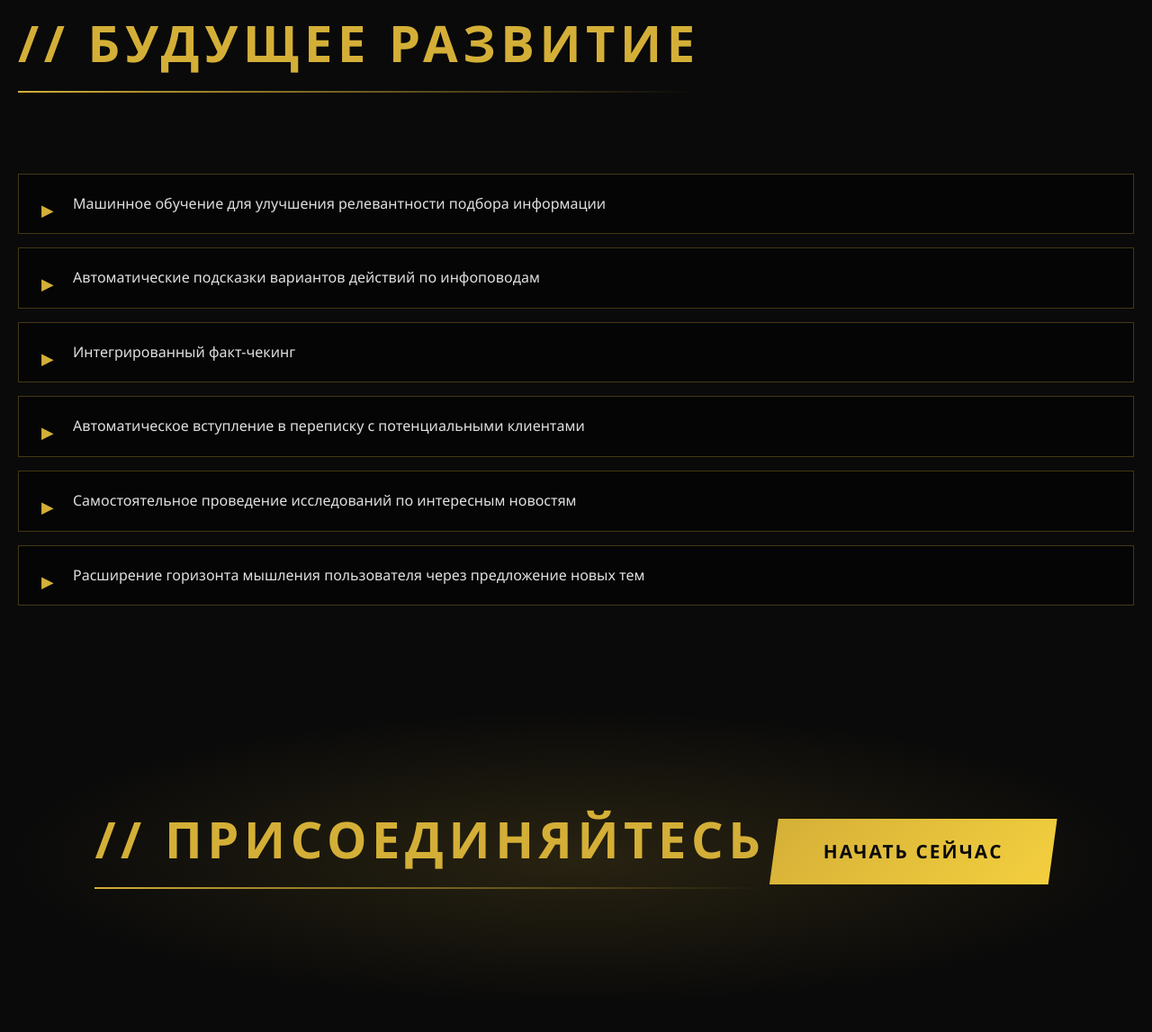
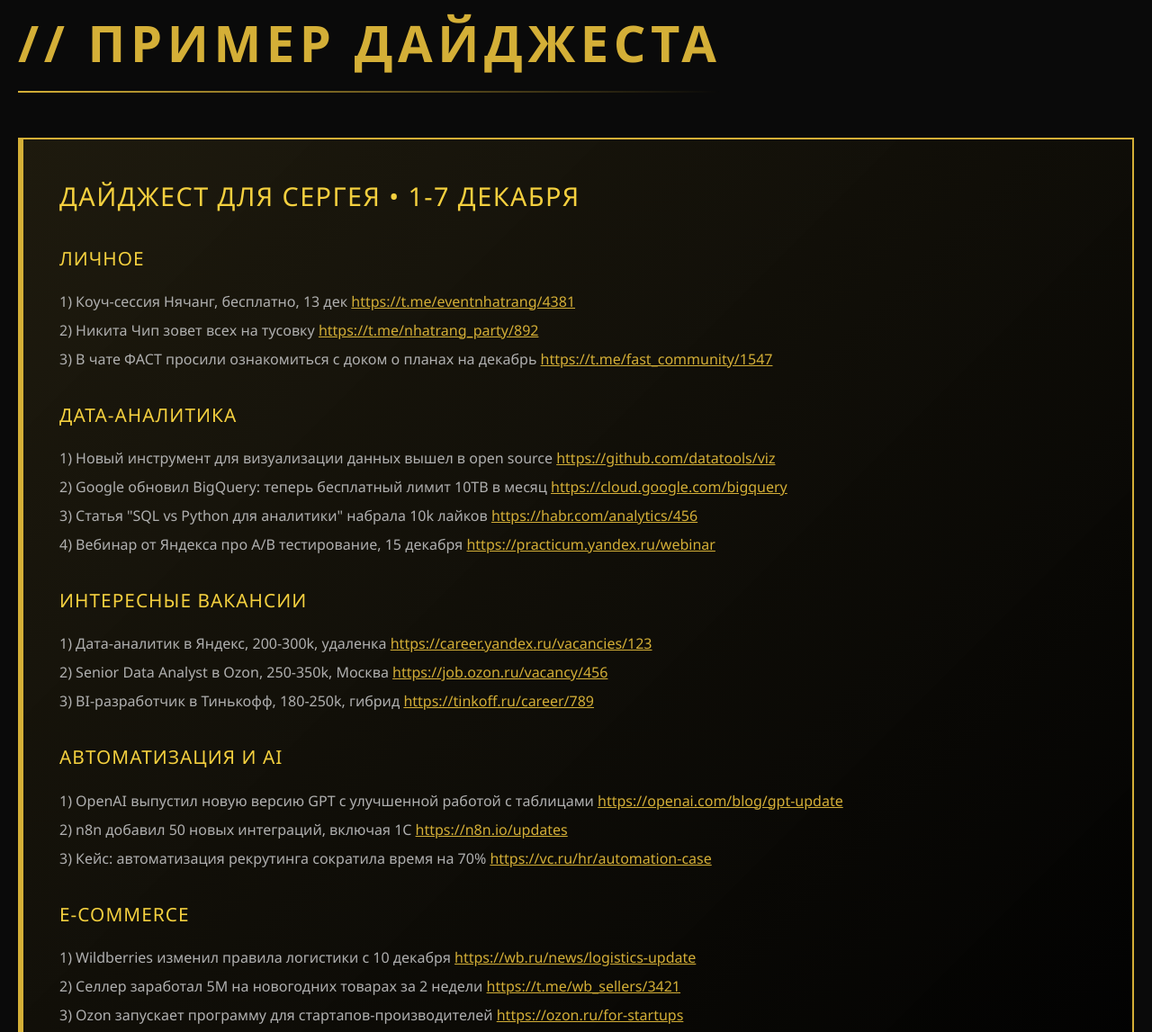
Before and after one commit to SergFomi/hr.github.io, a plain HTML site: page ai/index.html in a window 1280 px wide. Shown: the part 3931-5078 px from the top of the page at 90% size. Before the commit the page ends 5049 px from the top, so only its background shows below. Drawn offline with Linux system fonts and the light colour scheme.

Commit message:
Update index.html

```diff
--- a/ai/index.html
+++ b/ai/index.html
@@ -433,6 +433,59 @@
         </section>
 
         <section class="section">
+            <h2 class="section-title">// Пример дайджеста</h2>
+            <div class="problem-box" style="margin-bottom: 0;">
+                <div class="problem-title" style="margin-bottom: 30px;">Дайджест для Сергея • 1-7 декабря</div>
+
+                <div style="margin-bottom: 30px;">
+                    <div style="color: #f4d03f; font-size: 1.3rem; margin-bottom: 15px; text-transform: uppercase; letter-spacing: 0.05em;">Личное</div>
+                    <div style="color: #b0b0b0; line-height: 2;">
+                        1) Коуч-сессия Нячанг, бесплатно, 13 дек <a href="https://t.me/eventnhatrang/4381" style="color: #d4af37;">https://t.me/eventnhatrang/4381</a><br>
+                        2) Никита Чип зовет всех на тусовку <a href="#" style="color: #d4af37;">https://t.me/nhatrang_party/892</a><br>
+                        3) В чате ФАСТ просили ознакомиться с доком о планах на декабрь <a href="#" style="color: #d4af37;">https://t.me/fast_community/1547</a>
+                    </div>
+                </div>
+
+                <div style="margin-bottom: 30px;">
+                    <div style="color: #f4d03f; font-size: 1.3rem; margin-bottom: 15px; text-transform: uppercase; letter-spacing: 0.05em;">Дата-аналитика</div>
+                    <div style="color: #b0b0b0; line-height: 2;">
+                        1) Новый инструмент для визуализации данных вышел в open source <a href="#" style="color: #d4af37;">https://github.com/datatools/viz</a><br>
+                        2) Google обновил BigQuery: теперь бесплатный лимит 10TB в месяц <a href="#" style="color: #d4af37;">https://cloud.google.com/bigquery</a><br>
+                        3) Статья "SQL vs Python для аналитики" набрала 10k лайков <a href="#" style="color: #d4af37;">https://habr.com/analytics/456</a><br>
+                        4) Вебинар от Яндекса про A/B тестирование, 15 декабря <a href="#" style="color: #d4af37;">https://practicum.yandex.ru/webinar</a>
+                    </div>
+                </div>
+
+                <div style="margin-bottom: 30px;">
+                    <div style="color: #f4d03f; font-size: 1.3rem; margin-bottom: 15px; text-transform: uppercase; letter-spacing: 0.05em;">Интересные вакансии</div>
+                    <div style="color: #b0b0b0; line-height: 2;">
+                        1) Дата-аналитик в Яндекс, 200-300k, удаленка <a href="#" style="color: #d4af37;">https://career.yandex.ru/vacancies/123</a><br>
+                        2) Senior Data Analyst в Ozon, 250-350k, Москва <a href="#" style="color: #d4af37;">https://job.ozon.ru/vacancy/456</a><br>
+                        3) BI-разработчик в Тинькофф, 180-250k, гибрид <a href="#" style="color: #d4af37;">https://tinkoff.ru/career/789</a>
+                    </div>
+                </div>
+
+                <div style="margin-bottom: 30px;">
+                    <div style="color: #f4d03f; font-size: 1.3rem; margin-bottom: 15px; text-transform: uppercase; letter-spacing: 0.05em;">Автоматизация и AI</div>
+                    <div style="color: #b0b0b0; line-height: 2;">
+                        1) OpenAI выпустил новую версию GPT с улучшенной работой с таблицами <a href="#" style="color: #d4af37;">https://openai.com/blog/gpt-update</a><br>
+                        2) n8n добавил 50 новых интеграций, включая 1C <a href="#" style="color: #d4af37;">https://n8n.io/updates</a><br>
+                        3) Кейс: автоматизация рекрутинга сократила время на 70% <a href="#" style="color: #d4af37;">https://vc.ru/hr/automation-case</a>
+                    </div>
+                </div>
+
+                <div>
+                    <div style="color: #f4d03f; font-size: 1.3rem; margin-bottom: 15px; text-transform: uppercase; letter-spacing: 0.05em;">E-commerce</div>
+                    <div style="color: #b0b0b0; line-height: 2;">
+                        1) Wildberries изменил правила логистики с 10 декабря <a href="#" style="color: #d4af37;">https://wb.ru/news/logistics-update</a><br>
+                        2) Селлер заработал 5M на новогодних товарах за 2 недели <a href="#" style="color: #d4af37;">https://t.me/wb_sellers/3421</a><br>
+                        3) Ozon запускает программу для стартапов-производителей <a href="#" style="color: #d4af37;">https://ozon.ru/for-startups</a>
+                    </div>
+                </div>
+            </div>
+        </section>
+
+        <section class="section">
             <h2 class="section-title">// Будущее развитие</h2>
             <ul class="features-list">
                 <li>Машинное обучение для улучшения релевантности подбора информации</li>
```
